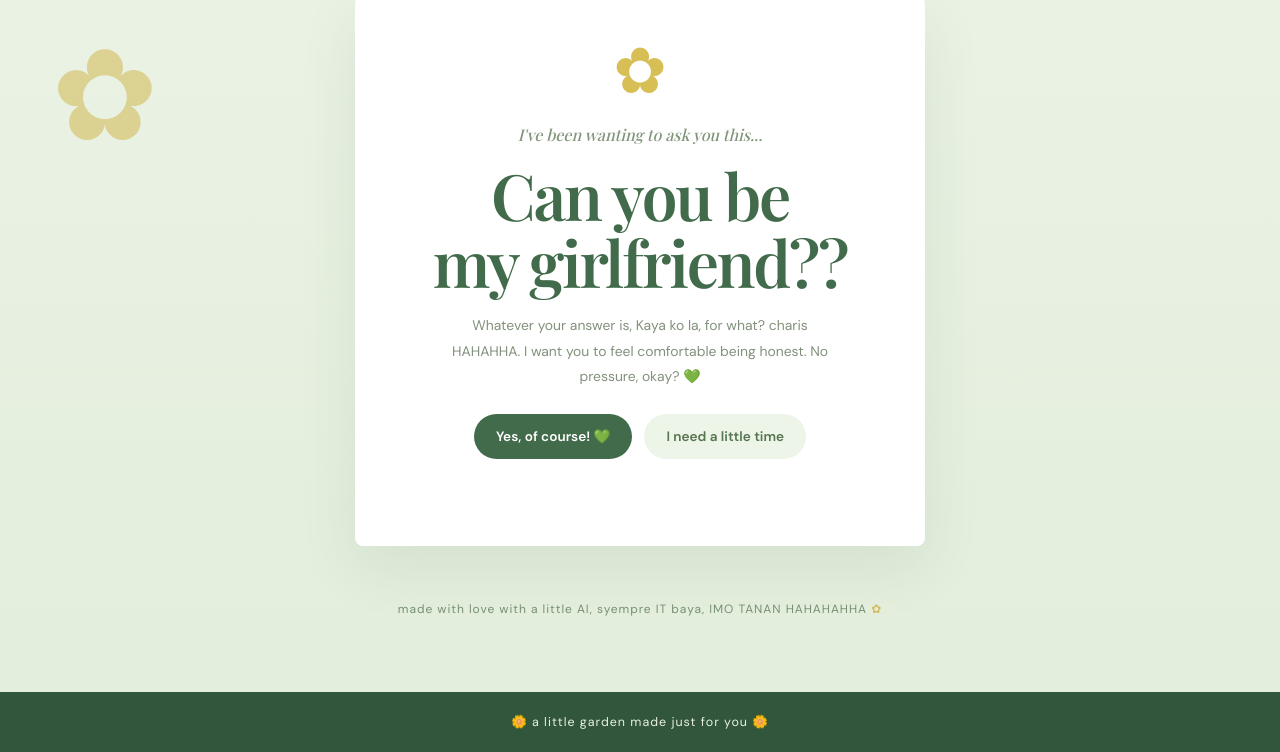
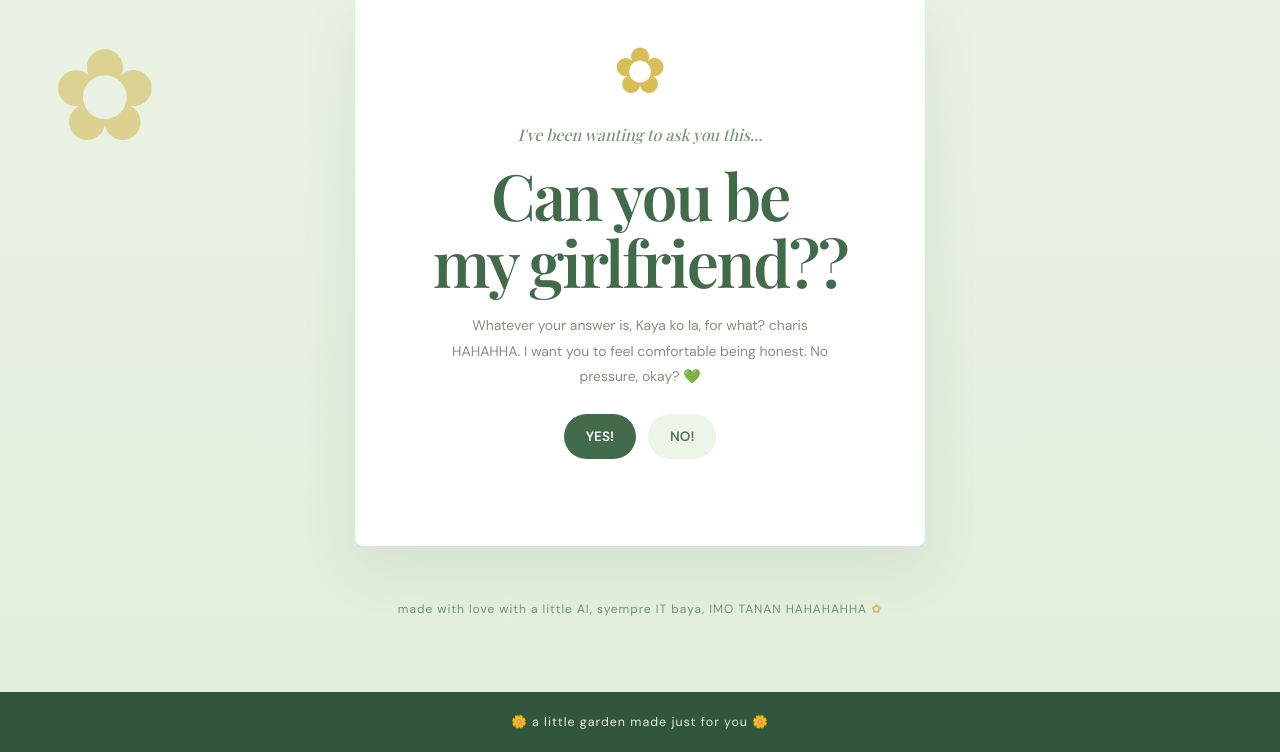
Before and after one commit to MissD-afk/FORMYJEKAY, a plain HTML site: page index.html in a window 1280 px wide. Shown: the part 3562-4314 px from the top of the page. Drawn offline with nearby package versions, Linux system fonts and the light colour scheme.

Commit message:
Update button texts in index.html

```diff
--- a/index.html
+++ b/index.html
@@ -80,8 +80,8 @@
         <h3>Can you be<br>my girlfriend??</h3>
         <p class="question-note">Whatever your answer is, Kaya ko la, for what? charis HAHAHHA. I want you to feel comfortable being honest. No pressure, okay? 💚</p>
         <div class="answer-buttons">
-          <button class="yes-button" id="yesBtn">Yes, of course! 💚</button>
-          <button class="time-button" id="timeBtn">I need a little time</button>
+          <button class="yes-button" id="yesBtn">YES!</button>
+          <button class="time-button" id="timeBtn">NO!</button>
         </div>
         <p class="response" id="response" aria-live="polite"></p>
       </div>
```
